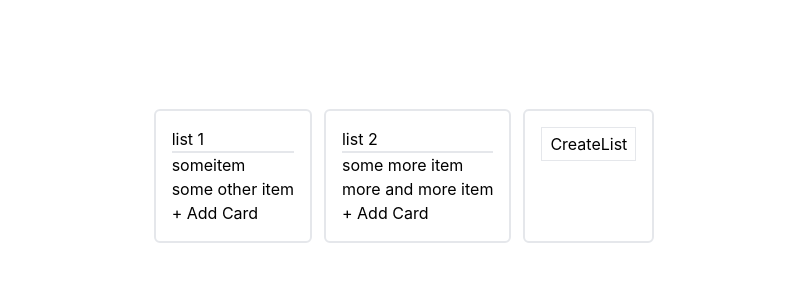
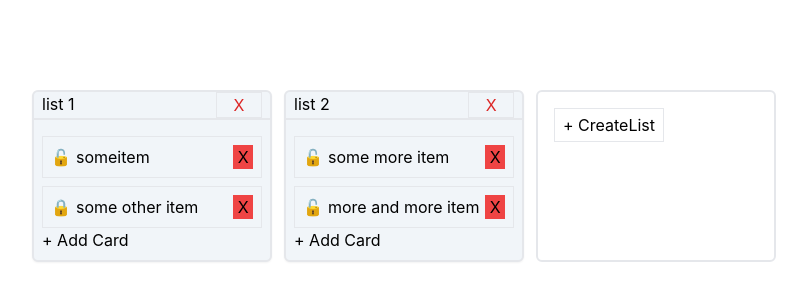
Before and after one commit to MelodyGhost/mg-task-board, a Next.js app: page / in a window 1280 px wide. Shown: the part 224-524 px from the top of the page, without its empty margins (236-1043 px from the left). Built offline with nearby package versions, Linux system fonts and the light colour scheme.

Commit message:
complete all create, delete, rename, lock

```diff
--- a/pages/index.tsx
+++ b/pages/index.tsx
@@ -21,7 +21,7 @@ const Home: NextPage = () => {
         <meta name="description" content="Keep tracks of your work" />
         <link rel="icon" href="/favicon.png" />
       </Head>
-      <div className="flex gap-3">
+      <div className="flex gap-3 flex-wrap">
         {state.lists.allIds.map((list) => {
           return <TheList key={list} id={list} {...{ state, dispatch }} />;
         })}
--- a/src/components/create-list/index.tsx
+++ b/src/components/create-list/index.tsx
@@ -1,5 +1,4 @@
 import React, { Dispatch, useEffect, useState } from 'react';
-import { useTaskState } from '../../store/hooks/use-task-state';
 import { Actions, ActionTypes, ITaskBoardState } from '../../store/types';
 import { randIdGenerator } from '../the-list';
 
@@ -13,6 +12,7 @@ const CreateList: React.FC<ICreateList> = ({ state, dispatch }) => {
   const [input, setInput] = useState('');
 
   const createList = () => {
+    if (!input.trim().length) return;
     dispatch({
       type: ActionTypes.CREATE_LIST,
       payload: { id: randIdGenerator(), listName: input },
@@ -21,13 +21,13 @@ const CreateList: React.FC<ICreateList> = ({ state, dispatch }) => {
   };
 
   return (
-    <div className="p-4 border-2 rounded-md">
+    <div className="p-4 border-2 rounded-md w-60">
       {!createListOpen && (
         <button
           className="border px-2 py-1"
           onClick={() => setCreateListOpen(true)}
         >
-          CreateList
+          + CreateList
         </button>
       )}
       {createListOpen && (
@@ -36,6 +36,7 @@ const CreateList: React.FC<ICreateList> = ({ state, dispatch }) => {
             type="text"
             className="p-2 mx-1 my-3 border"
             value={input}
+            placeholder={'Give your list a name...'}
             onChange={(e) => setInput(e.target.value)}
             onKeyDown={(e) => e.key === 'Enter' && createList()}
           />
--- a/src/components/the-list/index.tsx
+++ b/src/components/the-list/index.tsx
@@ -2,9 +2,12 @@ import React, { Dispatch, useEffect, useState } from 'react';
 import {
   Actions,
   ActionTypes,
+  ICard,
   IList,
   ITaskBoardState,
 } from '../../store/types';
+import ListName from './list-name';
+import SingleCard from './single-card';
 
 interface ITheList {
   id: string;
@@ -16,7 +19,8 @@ const TheList: React.FC<ITheList> = ({ id, state, dispatch }) => {
   const [cardInput, setCardInput] = useState('');
   const [createCardOpen, setCreateCardOpen] = useState(false);
   const createCard = (cardId: string) => {
-    console.log('clicked');
+    if (!cardInput.trim().length) return;
+
     dispatch({
       type: ActionTypes.CREATE_CARD,
       payload: { id: cardId, listId: id, title: cardInput },
@@ -25,20 +29,18 @@ const TheList: React.FC<ITheList> = ({ id, state, dispatch }) => {
   };
 
   return (
-    <div className="p-4 border-2 rounded-md">
-      {/* <div
-        className="border-b-2"
-        onDoubleClick={() => console.log('double clicked 😀')}
-      >
-        {state.lists.byId[id].listName}
-      </div> */}
+    <div className="border-2 rounded-md bg-slate-100 shadow-sm w-60">
       <ListName list={state.lists.byId[id]} dispatch={dispatch} />
+      <div className="p-2">
         <div>
           {state.lists.byId[id].cards.map((card) => {
             return (
-            <p key={card} draggable>
-              {state.cards.byId[card].title}
-            </p>
+              <SingleCard
+                key={card}
+                card={state.cards.byId[card]}
+                listId={id}
+                dispatch={dispatch}
+              />
             );
           })}
         </div>
@@ -51,6 +53,7 @@ const TheList: React.FC<ITheList> = ({ id, state, dispatch }) => {
               type="text"
               className="p-2 mx-1 my-3 border"
               value={cardInput}
+              placeholder="Enter a card title..."
               onChange={(e) => setCardInput(e.target.value)}
               onKeyDown={(e) =>
                 e.key === 'Enter' && createCard(randIdGenerator())
@@ -73,43 +76,10 @@ const TheList: React.FC<ITheList> = ({ id, state, dispatch }) => {
           </div>
         )}
       </div>
+    </div>
   );
 };
 
 export default TheList;
 
-interface IListName {
-  list: IList;
-  dispatch: Dispatch<Actions>;
-}
-const ListName: React.FC<IListName> = ({ list, dispatch }) => {
-  const [editMode, setEditmode] = useState(false);
-  const [renameInput, setRenameInput] = useState(list.listName);
-
-  const renameList = () => {
-    dispatch({
-      type: ActionTypes.RENAME_LIST,
-      payload: { id: list.id, newName: renameInput },
-    });
-    setEditmode(false);
-  };
-  return (
-    <div className="border-b-2">
-      {editMode && (
-        <input
-          type="text"
-          value={renameInput}
-          onChange={(e) => {
-            setRenameInput(e.target.value);
-          }}
-          onKeyDown={(e) => e.key === 'Enter' && renameList()}
-        />
-      )}
-      {!editMode && (
-        <div onDoubleClick={() => setEditmode(true)}>{renameInput}</div>
-      )}
-    </div>
-  );
-};
-
 export const randIdGenerator = () => Math.random().toString(36).slice(2, 8);
--- /dev/null
+++ b/src/components/the-list/list-name/index.tsx
@@ -0,0 +1,59 @@
+import { Dispatch, useState } from 'react';
+import { Actions, ActionTypes, IList } from '../../../store/types';
+
+interface IListName {
+  list: IList;
+  dispatch: Dispatch<Actions>;
+}
+const ListName: React.FC<IListName> = ({ list, dispatch }) => {
+  const [editMode, setEditmode] = useState(false);
+  const [renameInput, setRenameInput] = useState(list.listName);
+
+  const renameList = () => {
+    if (!renameInput.trim().length) return;
+    dispatch({
+      type: ActionTypes.RENAME_LIST,
+      payload: { id: list.id, newName: renameInput },
+    });
+    setEditmode(false);
+  };
+
+  const deleteList = () => {
+    const confirm = window.confirm(
+      'Are you sure you want to delete this? \nAll cards in the list will be deleted too'
+    );
+    if (confirm) {
+      dispatch({ type: ActionTypes.DELETE_LIST, payload: list.id });
+    }
+  };
+  return (
+    <div className="border-b-2 px-2">
+      {editMode && (
+        <input
+          type="text"
+          value={renameInput}
+          onChange={(e) => {
+            setRenameInput(e.target.value);
+          }}
+          onKeyDown={(e) => e.key === 'Enter' && renameList()}
+        />
+      )}
+      {!editMode && (
+        <div className="flex justify-between">
+          <div className="flex-grow" onDoubleClick={() => setEditmode(true)}>
+            {renameInput}
+          </div>
+          <button
+            className="border px-2 text-red-600"
+            style={{ flex: 0.2 }}
+            onClick={deleteList}
+          >
+            X
+          </button>
+        </div>
+      )}
+    </div>
+  );
+};
+
+export default ListName;
--- /dev/null
+++ b/src/components/the-list/single-card/index.tsx
@@ -0,0 +1,65 @@
+import { Dispatch, useState } from 'react';
+import { Actions, ActionTypes, ICard } from '../../../store/types';
+
+interface ISingleCard {
+  card: ICard;
+  listId: string;
+  dispatch: Dispatch<Actions>;
+}
+const SingleCard: React.FC<ISingleCard> = ({ card, listId, dispatch }) => {
+  const [editMode, setEditmode] = useState(false);
+  const [renameInput, setRenameInput] = useState(card.title);
+
+  const renameList = () => {
+    if (!renameInput.trim().length) return;
+    dispatch({
+      type: ActionTypes.RENAME_CARD,
+      payload: { id: card.id, newName: renameInput },
+    });
+    setEditmode(false);
+  };
+
+  const toggleLock = () => {
+    dispatch({ type: ActionTypes.TOGGLE_LOCK, payload: card.id });
+  };
+
+  const deleteCard = () => {
+    dispatch({
+      type: ActionTypes.DELETE_CARD,
+      payload: { id: card.id, listId },
+    });
+  };
+  return (
+    <div draggable={!card.locked} className="border p-2 mt-2">
+      {editMode && (
+        <input
+          type="text"
+          value={renameInput}
+          onChange={(e) => {
+            setRenameInput(e.target.value);
+          }}
+          onKeyDown={(e) => e.key === 'Enter' && renameList()}
+        />
+      )}
+      {!editMode && (
+        <div className="flex">
+          <button onClick={toggleLock} style={{ flex: 0.1, paddingRight: 5 }}>
+            {card.locked ? '🔒' : '🔓'}
+          </button>
+          <div style={{ flex: 0.8 }} onDoubleClick={() => setEditmode(true)}>
+            {renameInput}
+          </div>
+          <button
+            className="bg-red-500"
+            onClick={deleteCard}
+            style={{ flex: 0.1 }}
+          >
+            X
+          </button>
+        </div>
+      )}
+    </div>
+  );
+};
+
+export default SingleCard;
--- a/src/store/hooks/use-task-state/index.ts
+++ b/src/store/hooks/use-task-state/index.ts
@@ -86,8 +86,13 @@ const taskReducer = produce(
         return state;
       }
       case ActionTypes.DELETE_CARD: {
-        delete state.cards.byId[payload];
-        state.cards.allIds = state.cards.allIds.filter((id) => id !== payload);
+        delete state.cards.byId[payload.id];
+        state.cards.allIds = state.cards.allIds.filter(
+          (id) => id !== payload.id
+        );
+        state.lists.byId[payload.listId].cards = state.lists.byId[
+          payload.listId
+        ].cards.filter((card) => card !== payload.id);
         return state;
       }
       case ActionTypes.TOGGLE_LOCK: {
--- a/src/store/types/index.ts
+++ b/src/store/types/index.ts
@@ -8,7 +8,7 @@ interface IListById {
   [key: string]: IList;
 }
 
-interface ICard {
+export interface ICard {
   id: string;
   title: string;
   locked: boolean;
@@ -67,7 +67,7 @@ export interface RenameCardAction {
 
 export interface DeleteCardAction {
   type: ActionTypes.DELETE_CARD;
-  payload: string;
+  payload: { id: string; listId: string };
 }
 
 export interface ToggleLockAction {
```
Lines whose indentation alone changed are shown as unchanged.
